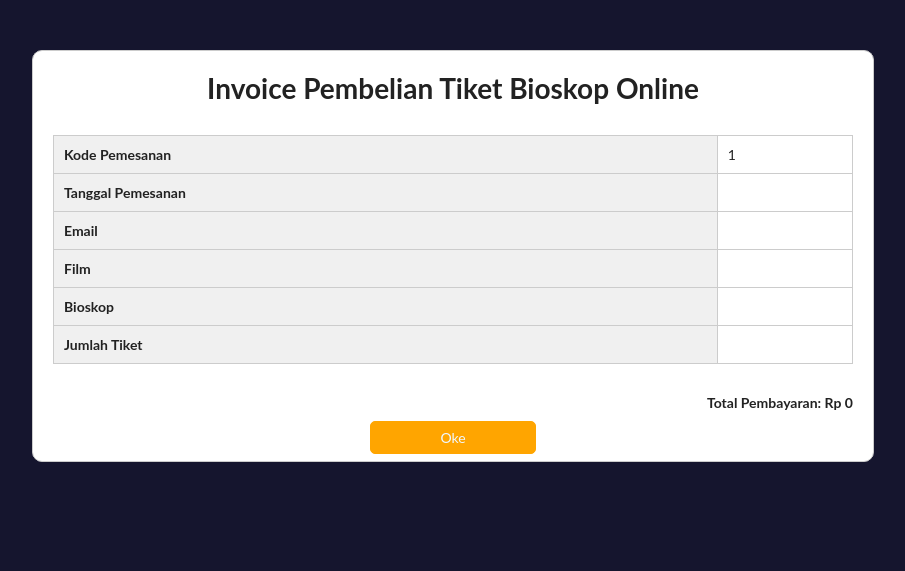
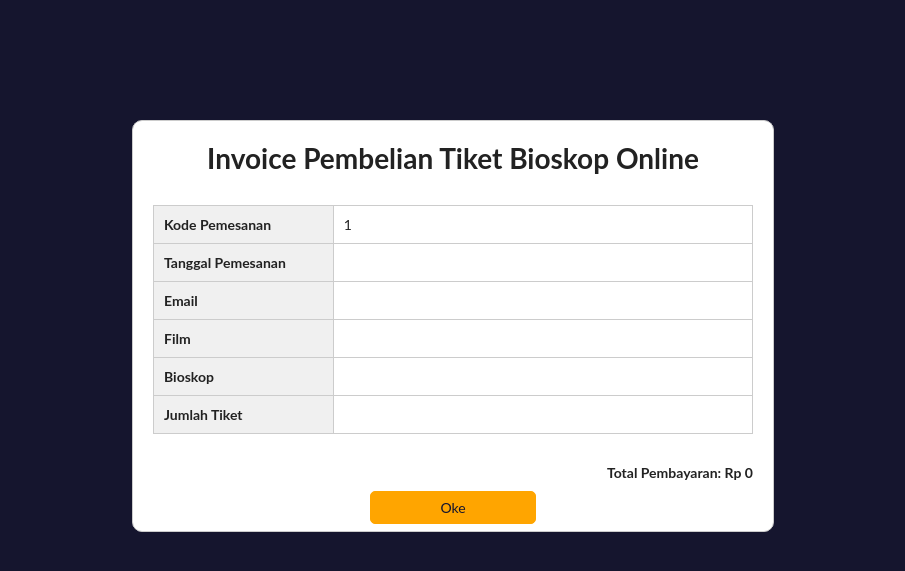
Before and after one commit to B1-Kelompok6/project-akhir-web, a PHP site: page /invoice.php in a window 1280 px wide. Shown: the top 571 px of the page, without its empty margins (187-1092 px from the left). Run offline with PHP 8.4, Linux system fonts and the light colour scheme; data that the repository does not hold is empty.

Commit message:
menambahkan dan merapikan beberapa style

```diff
--- a/style/inv.css
+++ b/style/inv.css
@@ -13,9 +13,9 @@ body {
 }
 
 .container2 {
-	max-width: 800px;
+	max-width:600px;
 	margin: 0 auto;
-	margin-top: 50px !important;
+	margin-top: 120px !important;
 	padding: 20px;
 	padding-bottom: 50px;
 	border: 1px solid #ccc;
@@ -43,6 +43,10 @@ th, td {
 	border: 1px solid #ccc;
 }
 
+td{
+	width: 70%;
+}
+
 th {
 	background-color: #f0f0f0;
 	font-weight: bold;
@@ -64,7 +68,7 @@ th {
     /* margin-right: -30px; */
     /* margin-left: 10px; */
     text-decoration: none;
-    color: aliceblue;
+    color: rgb(21, 21, 46);;
     border-radius: 5px;
     position: absolute;
     left: 50%;
@@ -75,6 +79,6 @@ th {
 
 
   #back:hover {
-    color: black;
-    background-color:gray
+    color: rgb(21, 21, 46);;
+    background-color: rgb(255, 185, 56)
   }
```
Also changed, not shown: style/style.css (+0 -20 lines).
